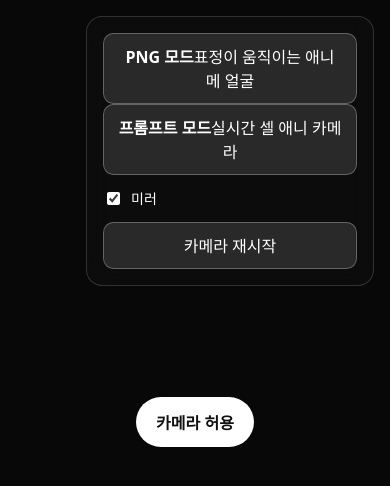
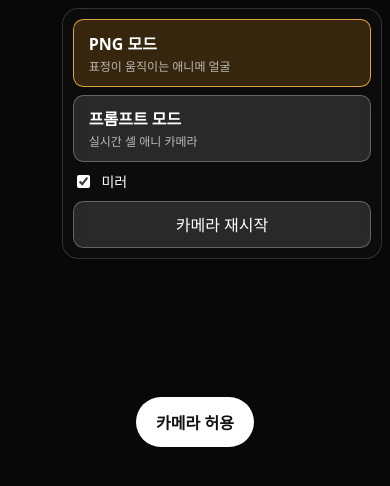
Before and after one commit to msm0748/playground, a React (Vite) app: page / in a window 390 px wide. Shown: the top 486 px of the page. Built offline with nearby package versions, Linux system fonts and the light colour scheme; what @pixi/react would draw is missing.

Commit message:
필터 모드 선택 UI를 모바일에 맞게 정리

```diff
--- a/src/styles.css
+++ b/src/styles.css
@@ -94,7 +94,7 @@ body {
   top: 1rem;
   right: 1rem;
   display: grid;
-  width: min(18rem, calc(100% - 2rem));
+  width: min(20rem, calc(100% - 2rem));
   gap: 0.85rem;
   padding: 1rem;
   border: 1px solid rgb(255 255 255 / 16%);
@@ -102,6 +102,27 @@ body {
   background: rgb(15 15 15 / 72%);
   text-align: left;
   backdrop-filter: blur(14px);
+}
+
+.controls__modes {
+  display: grid;
+  gap: 0.5rem;
+}
+
+.controls__modes button {
+  display: grid;
+  gap: 0.15rem;
+  text-align: left;
+}
+
+.controls__modes button span {
+  color: rgb(255 255 255 / 68%);
+  font-size: 0.75rem;
+}
+
+.controls__modes button[aria-pressed='true'] {
+  border-color: rgb(255 184 72 / 85%);
+  background: rgb(255 158 32 / 18%);
 }
 
 .controls__field {
@@ -134,6 +155,7 @@ body {
 }
 
 .controls button {
+  min-height: 44px;
   padding: 0.65rem 0.9rem;
   border: 1px solid rgb(255 255 255 / 28%);
   border-radius: 0.65rem;
@@ -142,3 +164,13 @@ body {
   font: inherit;
   cursor: pointer;
 }
+
+@media (max-width: 640px) {
+  .controls {
+    top: 0.5rem;
+    right: 0.5rem;
+    width: min(20rem, calc(100% - 1rem));
+    gap: 0.6rem;
+    padding: 0.65rem;
+  }
+}
```
